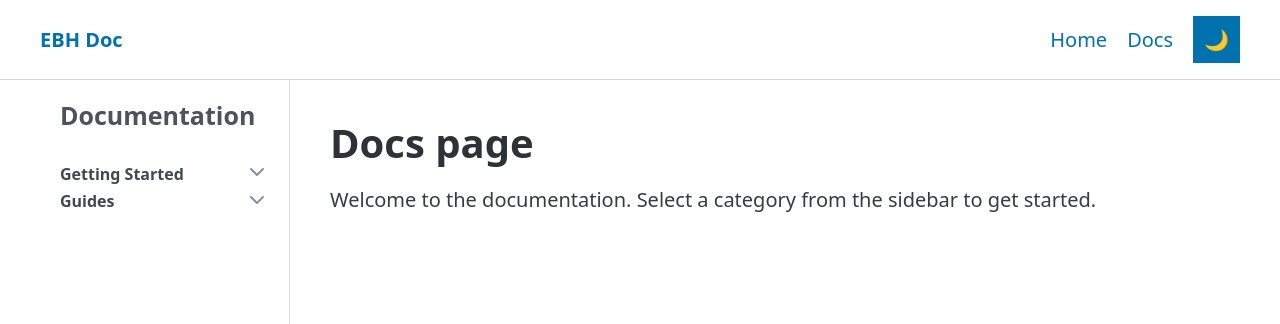
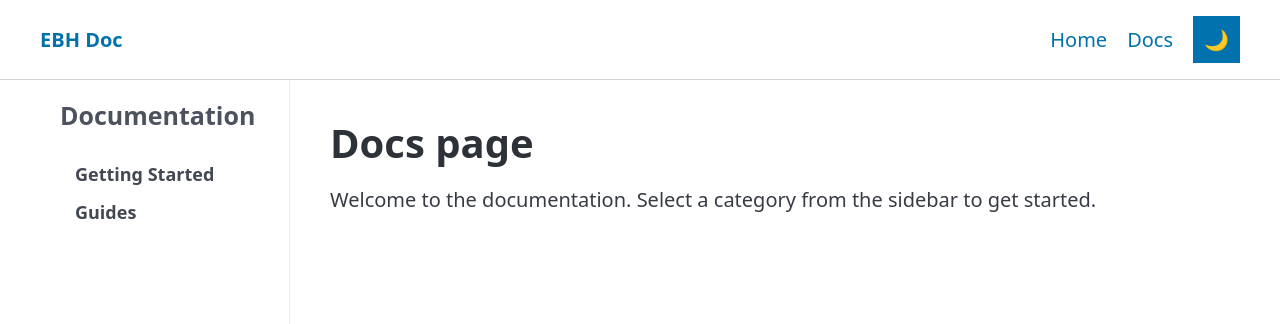
Before and after one commit to nedalturas/ebhdocsite, an Eleventy site: page src/docs.njk in a window 1280 px wide. Shown: the top 324 px of the page. Built offline with nearby package versions, Linux system fonts and the light colour scheme; Eleventy itself is replaced by a stand-in of ours; files that its build step writes are made by us from their sources.

Commit message:
sidebar styling fix

```diff
--- a/src/css/docs.css
+++ b/src/css/docs.css
@@ -6,44 +6,35 @@
   height: calc(100vh - 80px);
   /* min-height: calc(100vh-80px); */
 
-}
+  /* Sidebar */
 
   .sidebar {
     width: 250px;
-  /* background: #f5f5f5; */
-  border-right: 1px solid #ddd;
+    border-right: 1px solid var(--pico-muted-border-color);
     overflow-x: auto;
     padding: 20px;
-}
 
-.sidebar h4 {
-  margin-bottom: 1.5rem;
-}
-
-.sidebar nav {
-  list-style: none;
-}
-
-/*
-.category {
-  margin-bottom: 1rem;
-} */
 
     .category-toggle {
       width: 100%;
-  /* padding: 0.75rem; */
-  /* background: #e0e0e0; */
-  text-align: left;
+      padding-left: 0.75rem;
       cursor: pointer;
       display: flex;
       justify-content: space-between;
       align-items: center;
       transition: background 0.2s;
-  font-size: .80rem;
+      font-size: .90rem;
+      margin-bottom: .5rem;
     }
 
     .category-toggle::after {
       content: var(--pico-icon-chevron);
+      opacity: 0;
+      transition: opacity 200ms ease;
+    }
+
+    .category-toggle:hover::after{
+      opacity: 1;
     }
 
     .category-links {
@@ -57,17 +48,43 @@
       max-height: 500px;
     }
 
-
+    .category-links li{
+      border-left: 2px solid var(--pico-muted-border-color);
+      margin-left: 2em;
+    }
 
     .category-links a {
       text-decoration: none;
       color: var(--pico-color);
       display: block;
-  /* padding: 0.5rem 0.75rem; */
-  /* border-radius: 4px; */
-  /* transition: background 0.2s; */
-  margin-left: 2em;
+      padding-left: 1.5em;
     }
+
+    .category-links li:hover{
+      border-left: 2px solid var(--pico-primary-hover);
+    }
+
+
+    .category-links a.active {
+      font-weight: bold;
+    }
+
+    .category-links li:active{
+      border-left: 2px solid var(--pico-primary-hover);
+    }
+
+  }
+
+  .sidebar h4 {
+    margin-bottom: 1.5rem;
+  }
+
+  .sidebar nav {
+    list-style: none;
+  }
+
+
+  /* Content Styling */
 
   .content {
     flex: 1;
@@ -78,8 +95,4 @@
   .content h1 {
     margin-bottom: 1rem;
   }
-
-.category-links a.active {
-  /* background: #d0d0d0; */
-  font-weight: bold;
 }
```
Also changed, not shown: 1 other file. Lines whose indentation alone changed are shown as unchanged.
